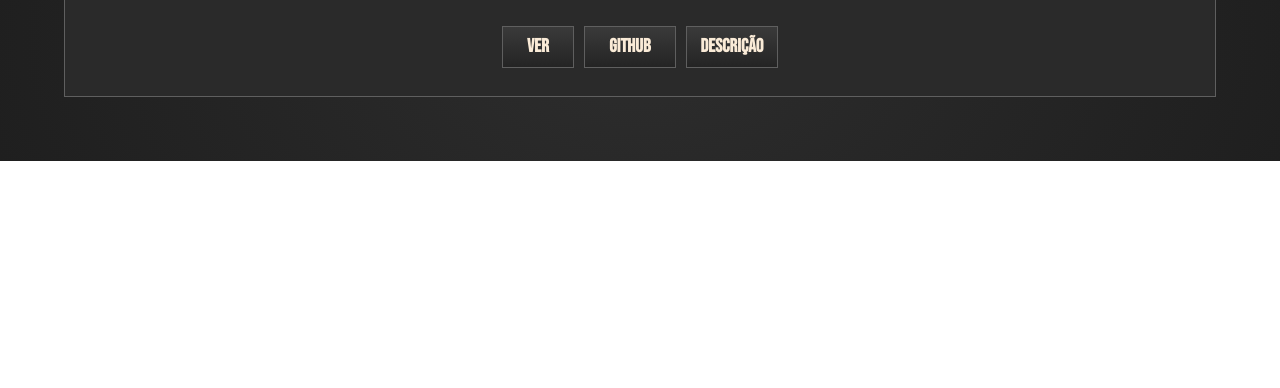
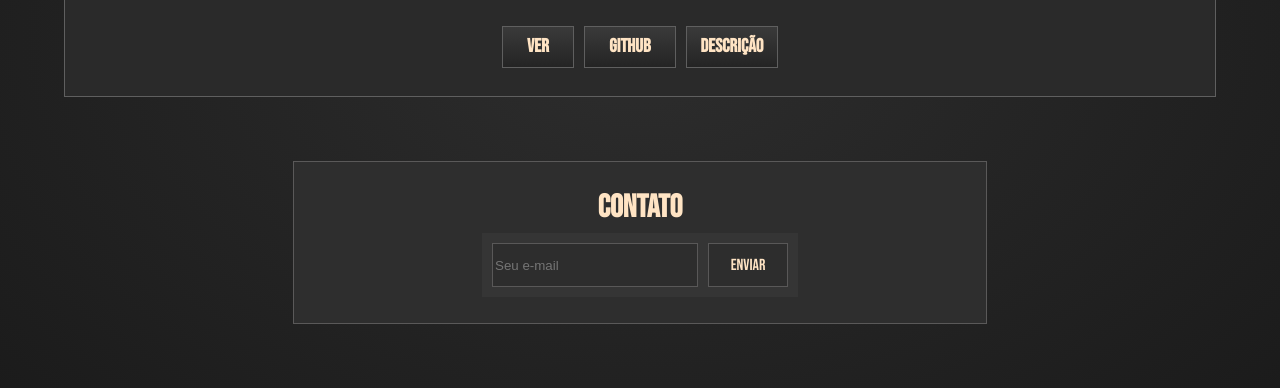
Before and after one commit to Carloshenriqueam/portifolio-site, a plain HTML site: page index.html in a window 1280 px wide. Shown: the part 1157-1545 px from the top of the page. Before the commit the page ends 1318 px from the top, so only its background shows below. Drawn offline with Linux system fonts and the light colour scheme.

Commit message:
Adicionado Contato para Email.

```diff
--- a/index.html
+++ b/index.html
@@ -4,6 +4,7 @@
     <meta charset="UTF-8">
     <meta name="viewport" content="width=device-width, initial-scale=1.0">
     <title>Carlos HenriAM</title>
+    <link href="https://fonts.googleapis.com/icon?family=Material+Icons" rel="stylesheet">
     <link rel="stylesheet" href="style.css">
     <link rel="stylesheet" href="mediaquery.css">
     <link rel="shortcut icon" href="images/favicon.jpg" type="favicon.jpg">
@@ -12,10 +13,9 @@
     <header>
         <div id="container-logo"><a href="index.html"><img src="images/favicon.png" alt="logo em png" id="logo"></a></div>
         <nav>
-            <a href="index.html" class="titulo">Home</a>
-            <a href="#" class="titulo">Sobre</a>
-            <a href="#" class="titulo">Experiência</a>
-            <a href="#" class="titulo" id="change-font">Projetos</a>
+                <a href="index.html" class="titulo menuItem">Home</a>
+                <a href="#" class="titulo">Sobre</a>
+                <a href="#" class="titulo">Experiência<a href="#" class="titulo " id="change-font">Projetos</a></li>
         </nav>
     </header>
 
@@ -45,7 +45,7 @@
                     <div class="conteudo-projetos3">
                         <h1>Projeto - Optimus Tech</h1>
                         <div class="container-img">
-                            <img src="images/optimus-tech.PNG" alt="Projeto site empresa ficticia optimus tech" id="imagem-optimus-tech">
+                            <a href="https://carloshenriqueam.github.io/optimus-tech/home.html" target="_blank"><img src="images/optimus-tech.PNG" alt="Projeto site empresa ficticia optimus tech" id="imagem-optimus-tech"></a>
                         </div>
                     </div>
                 </div>
@@ -68,7 +68,15 @@
         </div>
     </main>
             <footer>
-
+                <div class="container-main">
+                    <h1>Contato</h1>
+                    <div class="form-container">
+                        <form action="" method="get" autocomplete="on">
+                            <input type="email" name="email" id="iemail" placeholder="Seu e-mail" autocomplete="email" required>
+                            <input type="submit" value="Enviar" maxlength="30">
+                        </form>
+                    </div>
+                </div>
             </footer>
 
 </body>
--- a/mediaquery.css
+++ b/mediaquery.css
@@ -112,6 +112,7 @@
     }
 }
 @media screen and (max-width: 478px)  {
+
     #container-conteudo{
         flex-flow: column wrap;
     }
@@ -120,7 +121,5 @@
         justify-content: center;
     } #imagem > img{
         margin: 5% 0 15% 0;
-
     }
-
 }
--- a/style.css
+++ b/style.css
@@ -11,9 +11,9 @@ header{
         display: flex;
         text-align: center;
         background: #1b1b1b;
-        color: white;
         font-size: 30px;
         border: 1px solid rgb(95, 95, 95);
+        width: auto;
 }
 nav{
     display: flex;
@@ -36,7 +36,7 @@ nav{
 }
 .titulo{
     font-size: 20px;
-    color: antiquewhite;
+    color: bisque;
     font-family: "Bebas Neue", sans-serif;
     font-weight: lighter;
     margin: 6px;
@@ -82,7 +82,7 @@ section{
     width: 90%;
     max-width: 500px;
     height: 200px;
-    color: white;
+    color: bisque;
     font-family: Arial, Helvetica, sans-serif;
     padding: 10px;
     border: 1px solid rgb(95, 95, 95);
@@ -105,12 +105,12 @@ section{
 .conteudo > h1{
     padding: 5px 0px;
     font-family: "Bebas Neue", sans-serif;
-    color: antiquewhite;
+    color: bisque;
 }
 .conteudo > p{
     padding: 7px 7px;
     text-shadow: 2px 2px 15px rgb(0, 0, 0);
-    color: rgb(245, 238, 228);
+    color: bisque;
 }
 #bloco2{
     background-image: linear-gradient(to bottom, rgb(58, 58, 58), rgb(22, 22, 22));
@@ -139,7 +139,7 @@ section{
     width: 570px;
     height: 380px;
     flex-flow: column wrap;
-    color: white;
+    color: bisque;
     font-family: Arial, Helvetica, sans-serif;
     margin: 5% 0;
     transition: .5s;
@@ -158,7 +158,7 @@ section{
 #bloco3  h1{
     padding: 4px 0px;
     font-family: "Bebas Neue", sans-serif;
-    color: antiquewhite;
+    color: bisque;
     text-align: center;
 }
 .container-img{
@@ -205,7 +205,7 @@ section{
 }
 .buttom-demo  h1{
     font-family: "Bebas Neue", sans-serif;
-    color: antiquewhite;
+    color: bisque;
     font-size: 19px;
 }
 .buttom-git{
@@ -232,7 +232,7 @@ section{
 }
 .buttom-git h1{
     font-family: "Bebas Neue", sans-serif;
-    color: antiquewhite;
+    color: bisque;
     font-size: 19px;
     text-align: center;
 }
@@ -252,7 +252,7 @@ section{
 }
 .buttom-desc h1{
     font-family: "Bebas Neue", sans-serif;
-    color: antiquewhite;
+    color: bisque;
     font-size: 19px;
 }
 .buttom-desc:hover{
@@ -263,3 +263,66 @@ section{
     border: 1px solid rgb(186, 185, 185);
     box-shadow: 1px 1px 10px rgb(58, 58, 58);
 }
+footer{
+    display: flex;
+    justify-content: center;
+}
+.container-main{
+    display: flex;
+    width: 50%;
+    flex-flow: column wrap;
+    text-align: center;
+    justify-content: center;
+    align-items: center;
+    background-color: rgb(46, 46, 46);
+    border: 1px solid rgba(186, 185, 185, 0.308);
+    margin-bottom: 5%;
+    padding: 2%;
+}
+.container-main > h1{
+    font-family: "Bebas Neue", sans-serif;
+    color: bisque;
+}
+.form-container{
+    margin-top: 1%;
+}
+.form-container form{
+    background-color: #353535;
+    display: flex;
+    padding: 10px;
+}
+input[type="email"]:focus{
+    box-shadow: 0;
+    outline: 0;
+ }
+input[type="email"]{
+    width: 200px;
+    height: 40px;
+    background-color: #2d2d2d;
+    border: 1px solid rgba(186, 185, 185, 0.308);
+    margin-right: 10px;
+    color: bisque;
+}
+input[type="submit"]{
+    border: 1px solid rgba(186, 185, 185, 0.308);
+    font-family: "Bebas Neue", sans-serif;
+    background-color: #2d2d2d;
+    color: bisque;
+    transition: .5s;
+    width: 80px;
+    font-size: 100%;
+
+}
+input[type="submit"]:hover{
+    -xpedu-transform: scale(1.1);
+    -ms-transform: scale(1.1);
+    transform: scale(1.1);
+    transition: .5s;
+    cursor: pointer;
+    border: 1px solid rgba(186, 185, 185, 0.76);
+    box-shadow: 1px 1px 10px rgba(156, 255, 27, 0.137);
+}
+input[type="email"]:-webkit-autofill {
+    -webkit-box-shadow: 0 0 0 30px #2d2d2d inset;
+    -webkit-text-fill-color: rgb(155, 155, 155) !important;
+}
```
